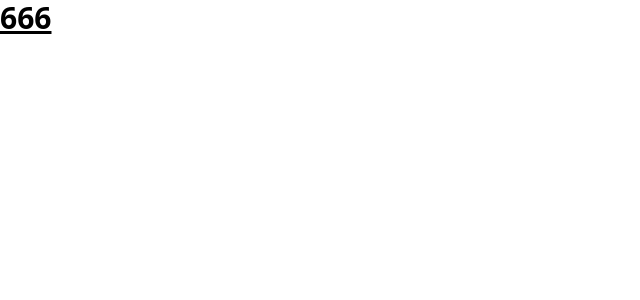
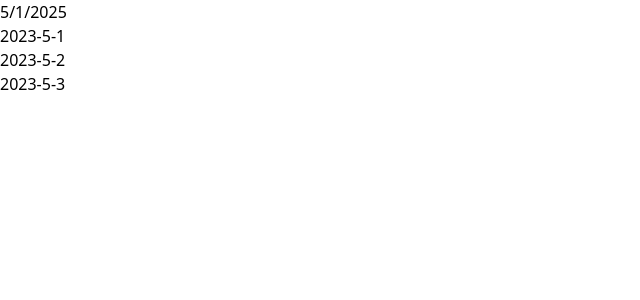
Before and after one commit to yi00nine/front, a React (Vite) app in the folder react/: page / in a window 1280 px wide. Shown: the top 300 px of the page, without its empty margins (0-640 px from the left). Built offline with nearby package versions, Linux system fonts and the light colour scheme.

Commit message:
feat:受控组件

```diff
--- /dev/null
+++ b/react/doc/组件的受控和非受控.md
@@ -0,0 +1,8 @@
+- 受控组件
+  - 数据来源：受控组件的值由 React 的 state 或 props 控制。表单元素的值始终与 React 的状态保持同步，每次输入都会触发状态更新，性能开销较大
+  - 更新机制：当用户输入时，通过事件处理函数（如 onChange）更新状态，然后 React 重新渲染组件以反映新的值
+  - 适用场景：需要对表单数据进行严格控制和验证的场景，例如复杂的表单验证、动态表单字段、表单数据与组件状态紧密关联的场景。
+- 非受控组件
+  - 非受控组件的值由 DOM 元素自身管理。React 不直接干预表单元素的值，而是通过 ref 来获取表单元素的值
+  - 用户输入时，表单元素的值会自动更新，但 React 的状态不会自动同步。如果需要获取值，可以通过 ref 来访问
+  - 适用场景：简单的表单场景，不需要频繁更新状态，或者需要直接操作 DOM 的场景
--- a/react/src/App.tsx
+++ b/react/src/App.tsx
@@ -1,25 +1,13 @@
 import { useEffect, useState } from "react";
+import Demo1 from "./component/Demo1";
 
-async function queryData() {
-  console.log("queryData");
-  const data = await new Promise<number>((resolve) => {
-    setTimeout(() => {
-      resolve(666);
-    }, 2000);
-  });
-  return data;
-}
 function App() {
-  const [num, setNum] = useState(0);
-
-  useEffect(() => {
-    queryData().then((data) => {
-      setNum(data);
-    });
-  }, []);
+  const [value, setValue] = useState(() => new Date("2025-5-1"));
+  console.log("render app");
   return (
     <>
-      <div className="text-3xl font-bold underline">{num}</div>
+      {/* <Demo1 defaultValue={new Date("2025-5-1")}></Demo1> */}
+      <Demo1 value={value} onChange={setValue}></Demo1>
     </>
   );
 }
--- /dev/null
+++ b/react/src/component/Demo1.tsx
@@ -0,0 +1,73 @@
+/*
+ * @Author: 1009
+ * @Date: 2025-04-27 10:41:00
+ * @LastEditors: 1009
+ * @LastEditTime: 2025-04-27 11:23:43
+ * @Description: 组件的受控和非受控模式
+ */
+import { useState, useEffect, useRef } from "react";
+
+interface CalendarProps {
+  value?: Date;
+  defaultValue?: Date;
+  onChange?: (date: Date) => void;
+}
+
+function Calendar(props: CalendarProps) {
+  console.log("render");
+  const { value: propsValue, defaultValue, onChange } = props;
+  const isFirstRender = useRef(true);
+  const [value, setValue] = useState(() => {
+    if (propsValue !== undefined) {
+      return propsValue;
+    } else {
+      return defaultValue;
+    }
+  });
+
+  useEffect(() => {
+    if (propsValue === undefined && !isFirstRender.current) {
+      setValue(propsValue);
+    }
+    isFirstRender.current = false;
+  }, [propsValue]);
+
+  const mergedValue = propsValue === undefined ? value : propsValue;
+
+  const changeValue = (date: Date) => {
+    if (propsValue === undefined) {
+      setValue(date);
+    } else {
+      onChange?.(date);
+    }
+  };
+
+  return (
+    <div>
+      {mergedValue?.toLocaleDateString()}
+      <div
+        onClick={() => {
+          changeValue(new Date("2024-5-1"));
+        }}
+      >
+        2023-5-1
+      </div>
+      <div
+        onClick={() => {
+          changeValue(new Date("2024-5-2"));
+        }}
+      >
+        2023-5-2
+      </div>
+      <div
+        onClick={() => {
+          changeValue(new Date("2024-5-3"));
+        }}
+      >
+        2023-5-3
+      </div>
+    </div>
+  );
+}
+
+export default Calendar;
```
